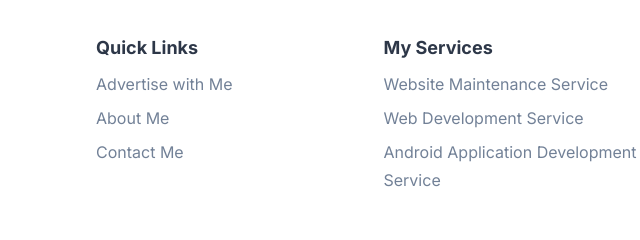
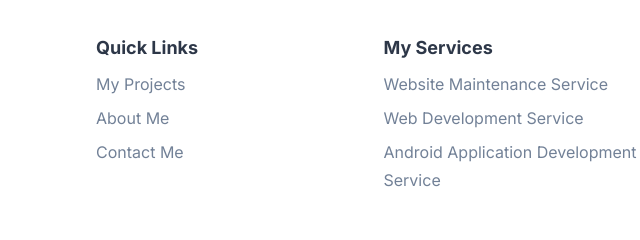
Before and after one commit to webandev/mahdev, a plain HTML site: page index.html in a window 1280 px wide. Shown: the part 3914-4154 px from the top of the page, 544-1184 px from the left. Drawn offline with nearby package versions, Linux system fonts and the light colour scheme; files whose address does not match are found by name.

Commit message:
Update index.html

```diff
--- a/index.html
+++ b/index.html
@@ -807,7 +807,7 @@
         <ul>
 
           <li>
-            <a href="#" class="footer-link">Advertise with Me</a>
+            <a href="po.html" class="footer-link">My Projects</a>
           </li>
 
           <li>
```
